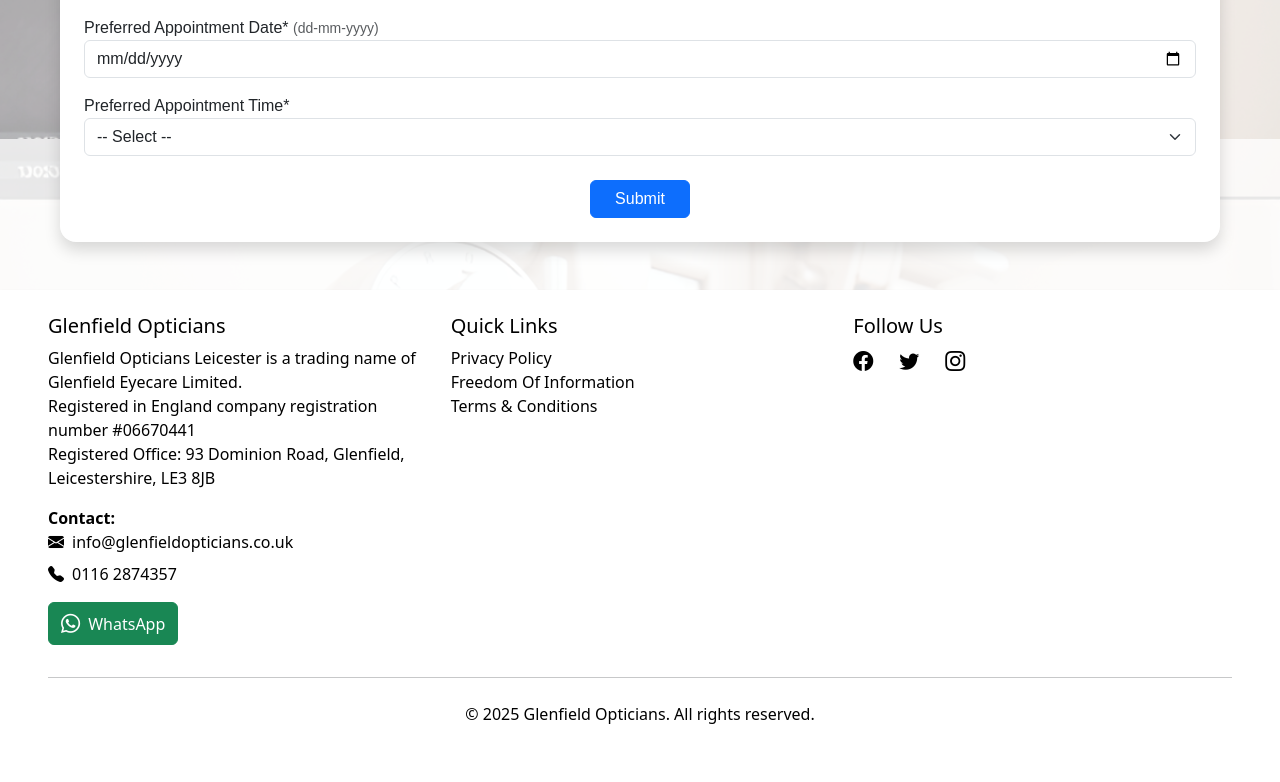
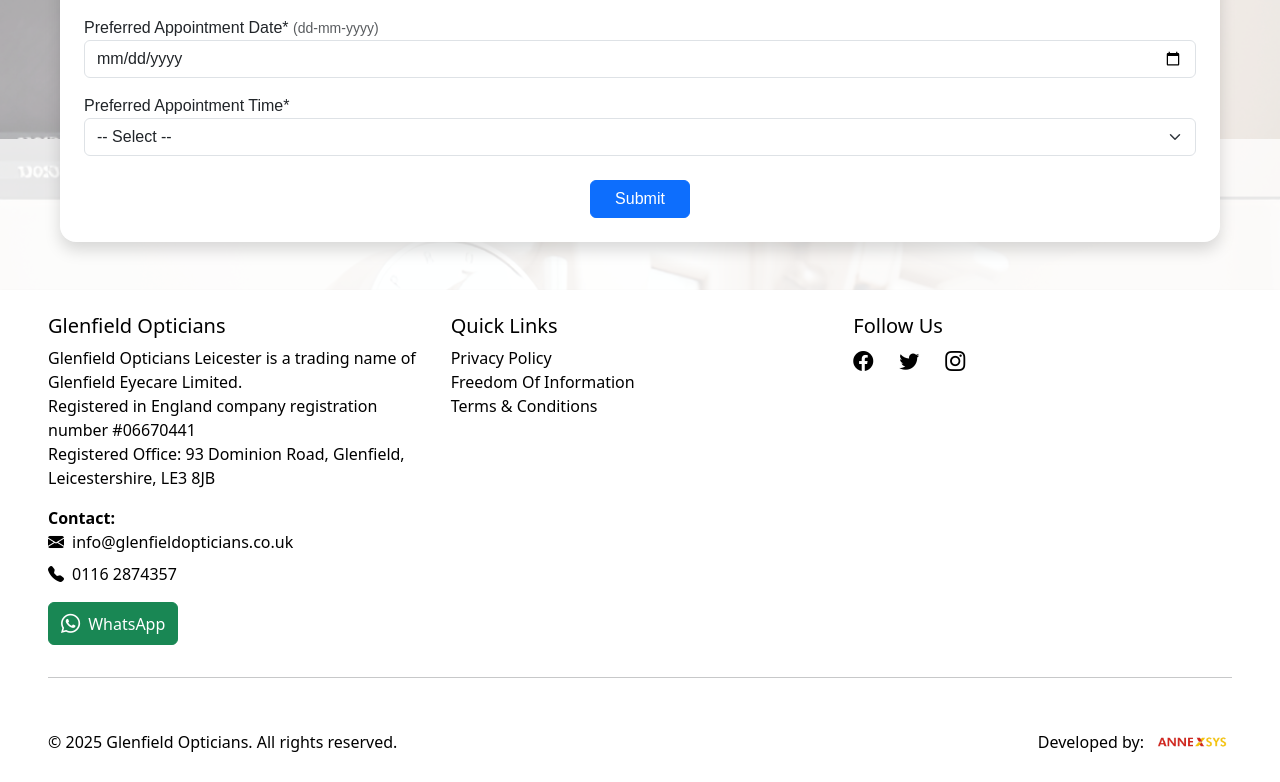
Before and after one commit to mohaammed17/Glenfield-Opticians, a React (Vite) app in the folder Frontend/: page /book-appointment in a window 1280 px wide. Shown: the part 661-1443 px from the top of the page. Before the commit the page ends 1403 px from the top, so only its background shows below. Built offline with nearby package versions, Linux system fonts and the light colour scheme.

Commit message:
added logo

```diff
--- a/Frontend/src/Components/Footer.jsx
+++ b/Frontend/src/Components/Footer.jsx
@@ -3,6 +3,7 @@
 import { motion } from 'framer-motion';
 import 'bootstrap-icons/font/bootstrap-icons.min.css';
 import '../App.css';
+import annexsysLogo from '../assets/Annexsyslogo.png';
 
 export default function Footer() {
   return (
@@ -14,7 +15,6 @@
     >
       <div className="container-fluid px-5">
         <div className="row">
-
           {/* About Us + Contact Info */}
           <motion.div
             className="col-md-4 mb-3"
@@ -25,8 +25,7 @@
             <h5>Glenfield Opticians</h5>
             <p>
               Glenfield Opticians Leicester is a trading name of Glenfield Eyecare Limited.<br />Registered in England company registration number #06670441
-
-             <br></br> Registered Office: 93 Dominion Road, Glenfield, Leicestershire, LE3 8JB
+              <br /> Registered Office: 93 Dominion Road, Glenfield, Leicestershire, LE3 8JB
             </p>
             <p className="mt-2">
               <strong>Contact:</strong><br />
@@ -61,7 +60,6 @@
               <i className="bi bi-whatsapp" style={{ fontSize: '1.2rem' }}></i>
               WhatsApp
             </a>
-
           </motion.div>
 
           {/* Quick Links */}
@@ -100,7 +98,6 @@
                 { href: "https://www.facebook.com/Glenfield-Opticians-1562092864044502/", icon: "facebook" },
                 { href: "https://twitter.com/glenfieldeyecar", icon: "twitter" },
                 { href: "https://www.instagram.com/glenfield_eyecare?igsh=MXczN3U5MXE3OHV0aQ==", icon: "instagram" },
-                //{ href: "https://linkedin.com", icon: "linkedin" },
               ].map(({ href, icon }, i) => (
                 <motion.li
                   key={i}
@@ -116,7 +113,6 @@
               ))}
             </ul>
           </motion.div>
-
         </div>
 
         <motion.hr
@@ -126,14 +122,28 @@
           transition={{ duration: 0.5 }}
         />
 
+        {/* Footer Bottom Section */}
         <motion.div
-          className="row"
+          className="row align-items-center"
           initial={{ opacity: 0 }}
           whileInView={{ opacity: 1 }}
           transition={{ duration: 0.5, delay: 0.2 }}
         >
-          <div className="col-md-12 text-center">
-            <p>&copy; {new Date().getFullYear()} Glenfield Opticians. All rights reserved.</p>
+          <div className="col-md-6 text-start">
+            <p className="mb-0">&copy; {new Date().getFullYear()} Glenfield Opticians. All rights reserved.</p>
+          </div>
+          <div className="col-md-6 text-end d-flex justify-content-end align-items-center">
+            <span className="me-2">Developed by:</span>
+            <motion.a
+              href="https://annexsys.com"
+              target="_blank"
+              rel="noopener noreferrer"
+              className="d-flex align-items-center"
+              whileHover={{ scale: 1.05 }}
+              style={{ cursor: 'pointer' }}
+            >
+              <img src={annexsysLogo} alt="AnnexSys Logo" style={{ maxHeight: '80px' }} />
+            </motion.a>
           </div>
         </motion.div>
       </div>
```
Also changed, not shown: Frontend/src/assets/Annexsyslogo.png (added), Frontend/src/assets/Annexsyssymbol.jpeg (added).
